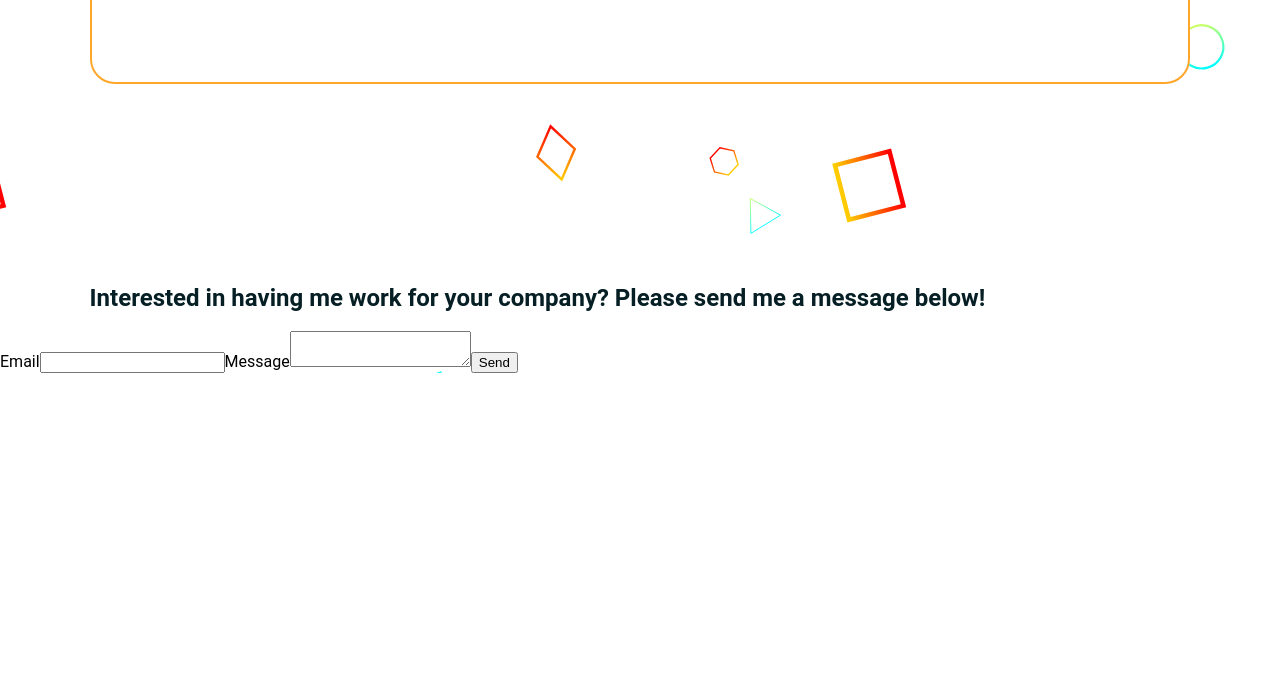
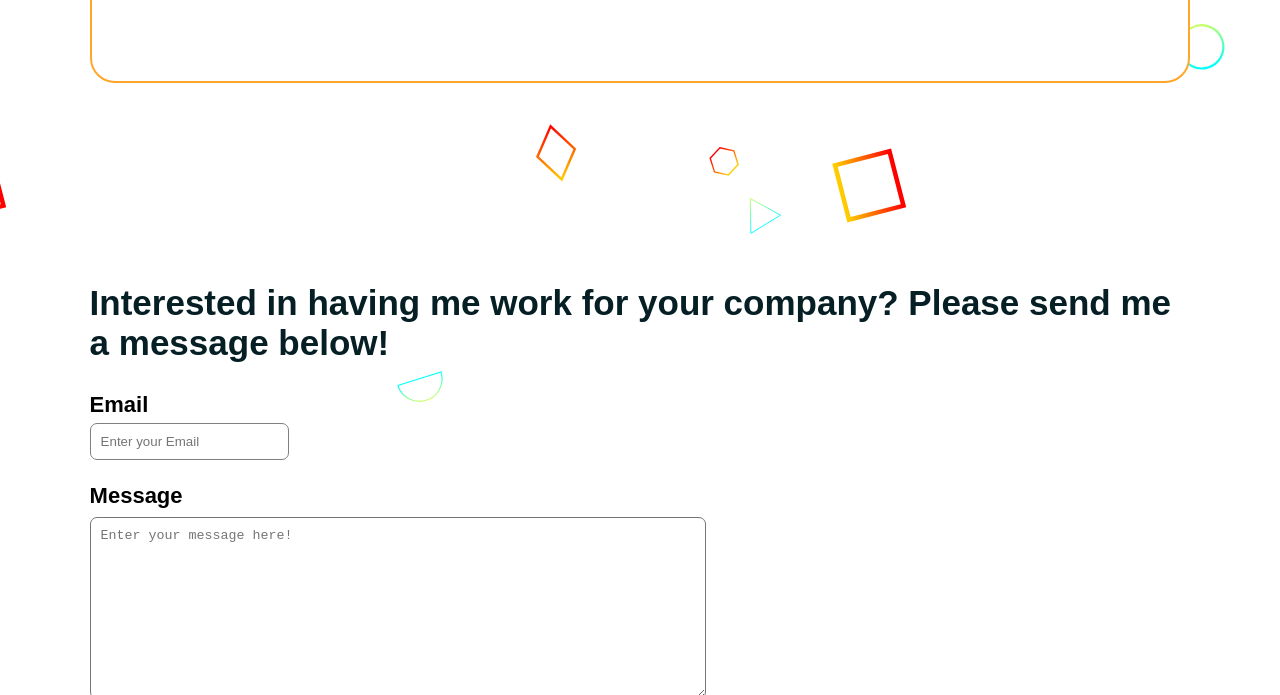
Before and after one commit to famarcellus/Developer-PortfolioV2, a Gatsby site: page / in a window 1280 px wide. Shown: the part 2105-2800 px from the top of the page. Before the commit the page ends 2478 px from the top, so only its background shows below. Built offline with nearby package versions, Linux system fonts and the light colour scheme; Gatsby itself is replaced by a stand-in of ours; a web font is replaced by a local one.

Commit message:
Improved Contact form styling

```diff
--- a/package.json
+++ b/package.json
@@ -14,6 +14,7 @@
     "test": "echo \"Write tests! -> https://gatsby.dev/unit-testing\" && exit 1"
   },
   "dependencies": {
+    "emailjs-com": "^2.6.4",
     "gatsby": "^2.26.1",
     "gatsby-plugin-react-helmet": "^3.7.0",
     "gatsby-plugin-sass": "^2.8.0",
--- a/src/components/sections/Contact.js
+++ b/src/components/sections/Contact.js
@@ -1,10 +1,21 @@
 import React from "react"
+import emailjs from "emailjs-com"
 
 function Contact() {
 
     const handleSubmit = event => {
         event.preventDefault();
-      }
+         // generate a five digit number for the contact_number variable
+         this.contact_number.value = Math.random() * 100000 | 0;
+         // these IDs from the previous steps
+         emailjs.sendForm("default_service", 'template_xhx5our', event.target)
+           .then(function() {
+             console.log('SUCCESS!');
+             }, function(error) {
+               console.log('FAILED...', error);
+       });
+    }
+
 
     return (
         <section id="contact-section">
@@ -12,10 +23,10 @@ function Contact() {
             <form id="contact-form">
                 <input type="hidden" name="contact_number" />
                 <label>Email</label>
-                    <input type="email" name="user_email" />
-                <label>Message</label>
-                    <textarea name="message"></textarea>
-                <input type="submit" value="Send" />
+                    <input type="email" name="user_email" placeholder="Enter your Email" autoComplete="off"/>
+                <label className="message-title">Message</label>
+                    <textarea name="message" placeholder="Enter your message here!"></textarea>
+                <input type="submit" value="Send Message" onSubmit={handleSubmit} />
             </form>
         </section>
     )
--- /dev/null
+++ b/src/components/sections/Footer.js
@@ -0,0 +1,11 @@
+import React from "react"
+
+function Footer() {
+    return (
+        <section id="footer-section">
+            <h1>Footer</h1>
+        </section>
+    )
+}
+
+export default Footer;
--- a/src/html.js
+++ b/src/html.js
@@ -1,6 +1,7 @@
 import React from "react"
 import PropTypes from "prop-types"
 import { Helmet } from "react-helmet"
+import emailjs, { init } from "emailjs-com"
 
 export default function HTML(props) {
   return (
@@ -48,6 +49,11 @@ export default function HTML(props) {
         </Helmet>
         {props.headComponents}
         <link rel="stylesheet" href="https://cdnjs.cloudflare.com/ajax/libs/font-awesome/4.7.0/css/font-awesome.min.css"></link>
+        <script type="text/javascript">
+        {
+          init(process.env.EMAIL_USER_ID)
+        }
+        </script>
       </head>
       <body {...props.bodyAttributes}>
         {props.preBodyComponents}
--- a/src/pages/index.js
+++ b/src/pages/index.js
@@ -4,6 +4,7 @@ import Info from "../components/sections/Info"
 import AboutMe from "../components/sections/AboutMe"
 import Projects from "../components/sections/Projects"
 import Contact from "../components/sections/Contact"
+import Footer from "../components/sections/Footer"
 
 export default function Home() {
   return (
@@ -13,6 +14,7 @@ export default function Home() {
     <AboutMe />
     <Projects />
     <Contact />
+    <Footer />
     </div>
   )
 }
--- a/src/styles/global.scss
+++ b/src/styles/global.scss
@@ -57,6 +57,10 @@
 html {
     font-family: 'Roboto', sans-serif;
     scroll-behavior: smooth;
+}
+
+h1 {
+    font-family: 'Nunito Sans', sans-serif;
 }
 
 body {
@@ -359,13 +363,65 @@ nav {
 
 #contact-section {
 
+    padding-left: 7%;
+    padding-right: 7%;
+
     .title {
         color: #061f24;
-        margin-left: 7%;
-        margin-right: 7%;
+        font-size: 35px;
+    }
+
+    font-family: 'Nunito Sans', sans-serif;
+
+    label {
+        display: block;
+        font-weight: bold;
+        font-size: 22px;
+    }
+
+    input {
+        display: block;
+        font-family: inherit;
+    }
+
+    input[type=email] {
+        padding: 10px;
+        margin: 5px 0 10px 0;
+        border: none;
+        border:solid 1px grey;
+        border-radius: 7px;
+    }
+
+    input[type=submit] {
+        padding: 5px;
+        font-size: 18px;
+        font-weight: bold;
+    }
+
+    textarea {
+        padding: 10px;
+        margin: 5px 0 20px 0;
+        border-radius: 7px;
+        width: 54%;
+        resize: vertical;
+        height: 160px;
+    }
+
+    .message-title {
+        margin-top: 23px;
+        margin-bottom: 3px;
+    }
+
+}
+
+#footer-section {
+    background-color: grey;
+    margin-top: 70px;
+
+    h1 {
+        margin-bottom: 0;
     }
 }
-
 
 @media only screen and (min-width: 768px) {
 
```
Also changed, not shown: 1 other file.
